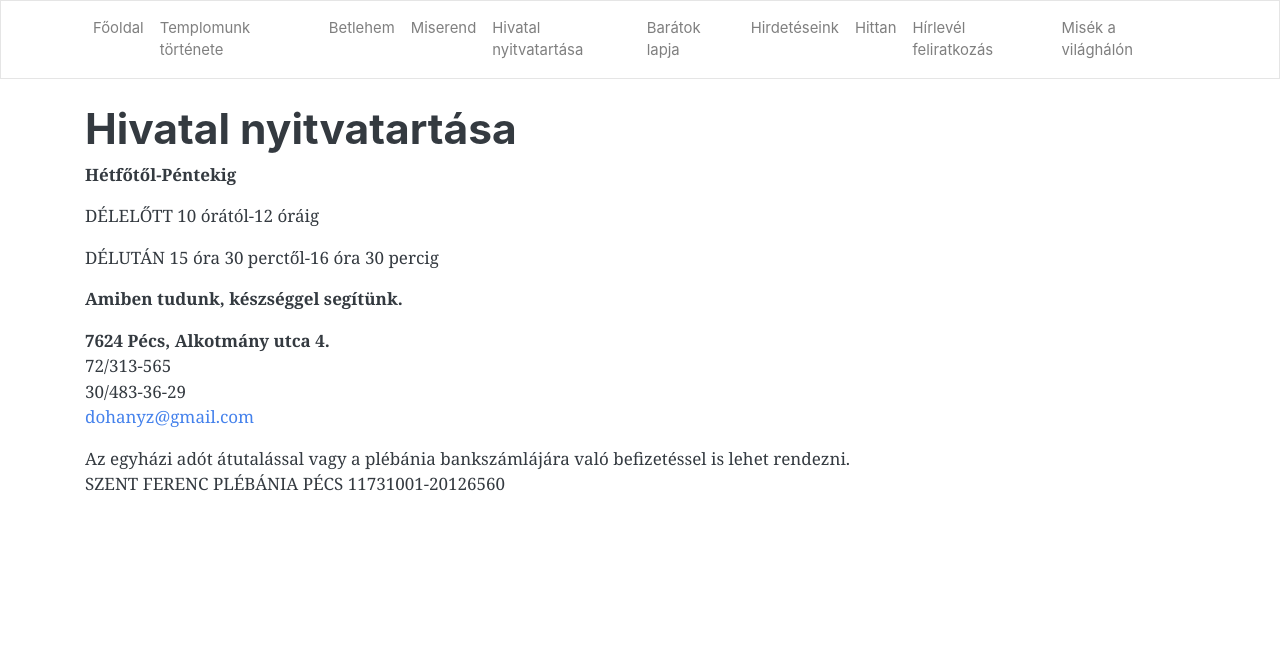
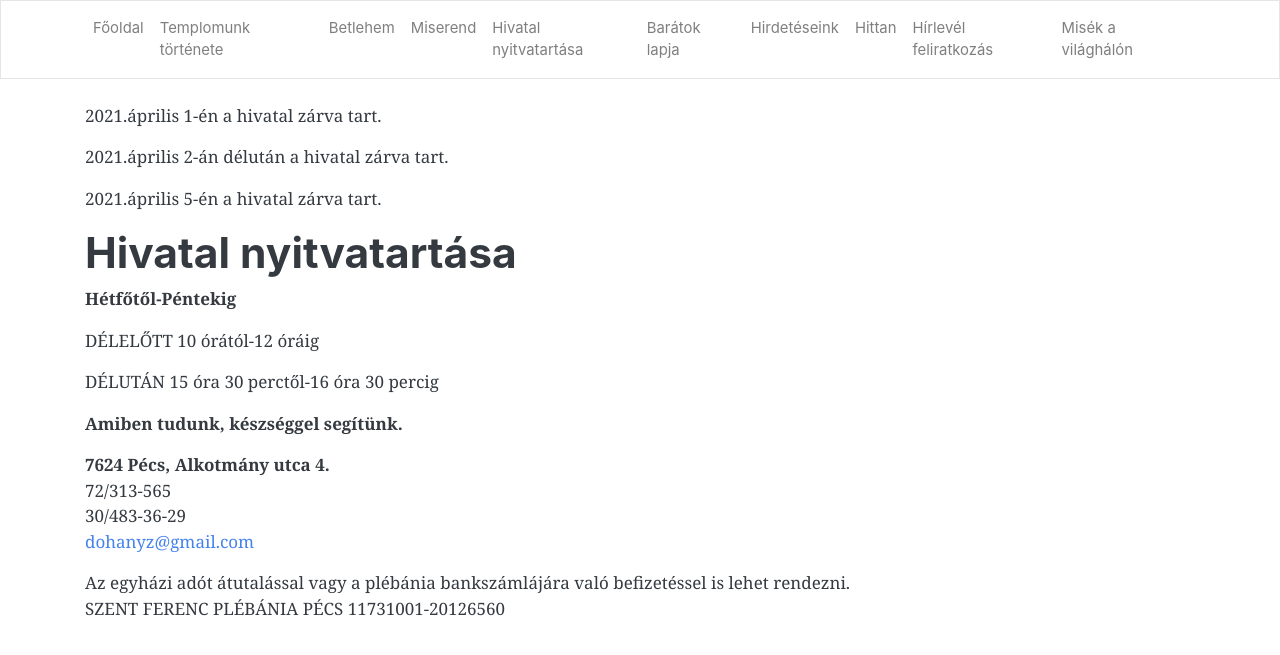
Before and after one commit to pecsi-ferences/pecsi-ferences.github.io, a Jekyll site: the page built from nyitvatartas.md, in a window 1280 px wide. Shown: the top 655 px of the page. Built offline with Jekyll 4.4.1, drawn with Linux system fonts in a browser that asks for light colours; nearby versions of some CDN libraries.

Commit message:
Update from Forestry.io Zoltán Dohány updated nyitvatartas.md

```diff
--- a/nyitvatartas.md
+++ b/nyitvatartas.md
@@ -3,6 +3,11 @@ layout: default
 title: Hivatal nyitvatartása
 
 ---
+2021\.április 1-én a hivatal zárva tart.
+
+2021\.április 2-án délután a hivatal zárva tart.
+
+2021\.április 5-én a hivatal zárva tart.
 
 # Hivatal nyitvatartása
 
```
